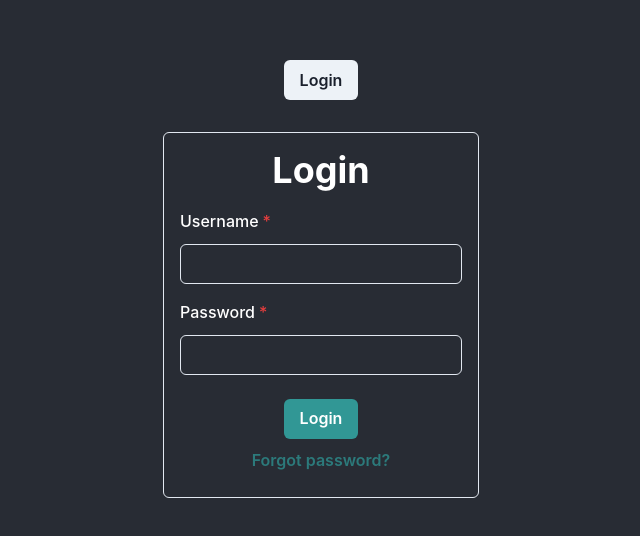
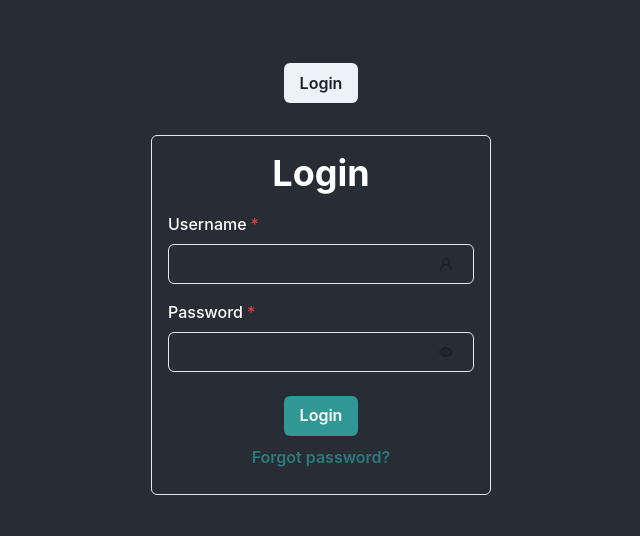
Before and after one commit to rizalrahardi/group-2, a React (Create React App) app in the folder projects/client/: page /login in a window 1280 px wide. Shown: the part 122-658 px from the top of the page, without its empty margins (319-959 px from the left). Built offline with nearby package versions, Linux system fonts and the light colour scheme; no server answers.

Commit message:
add icon login form

```diff
--- a/projects/client/src/App.js
+++ b/projects/client/src/App.js
@@ -1,24 +1,22 @@
-import axios from "axios";
-import logo from "./logo.svg";
+// import axios from "axios";
 import "./App.css";
-import { useEffect, useState } from "react";
-import { Button, ButtonGroup } from "@chakra-ui/react";
-import { Routes, Route, Link } from "react-router-dom";
+// import { useEffect, useState } from "react";
+import { Routes, Route } from "react-router-dom";
 import Login from "./pages/Login";
 import Home from "./pages/Home";
 import Admin from "./pages/Admin";
 import Navbar from "./components/Navbar";
 function App() {
-	const [message, setMessage] = useState("");
+	// const [message, setMessage] = useState("");
 
-	useEffect(() => {
-		(async () => {
-			const { data } = await axios.get(
-				`${process.env.REACT_APP_API_BASE_URL}/greetings`
-			);
-			setMessage(data?.message || "");
-		})();
-	}, []);
+	// useEffect(() => {
+	// 	(async () => {
+	// 		const { data } = await axios.get(
+	// 			`${process.env.REACT_APP_API_BASE_URL}/greetings`
+	// 		);
+	// 		setMessage(data?.message || "");
+	// 	})();
+	// }, []);
 	return (
 		<div className="App">
 			<header className="App-header">
--- a/projects/client/src/pages/Login.jsx
+++ b/projects/client/src/pages/Login.jsx
@@ -9,15 +9,17 @@ import {
 	Heading,
 	Alert,
 	AlertIcon,
+	InputRightElement,
+	InputGroup,
 } from "@chakra-ui/react";
 import { useNavigate } from "react-router-dom";
-
+import { AiFillEye, AiFillEyeInvisible, AiOutlineUser } from "react-icons/ai";
 const Login = () => {
-	// const [formData, setFormData] = useState({ username: "", password: "" });
 	const [isLoading, setIsLoading] = useState(false);
 	const [error, setError] = useState(null);
 	const [formData, setFormData] = useState({});
 	const navigate = useNavigate();
+	const [showPassword, setShowPassword] = useState(false);
 
 	const handleInputChange = (e) => {
 		setFormData((prevFormData) => ({
@@ -68,21 +70,49 @@ const Login = () => {
 			<form onSubmit={handleSubmit}>
 				<FormControl id="username" isRequired>
 					<FormLabel>Username</FormLabel>
+					<InputGroup>
 						<Input
 							type="text"
 							name="username"
 							value={formData.username}
 							onChange={handleInputChange}
 						/>
+						<InputRightElement width="3.5rem">
+							<Button
+								size={"md"}
+								bg="transparent"
+								_focus={{ outline: "none" }}
+								_active={{ outline: "none" }}
+								_hover={{ color: "teal.500" }}
+							>
+								<AiOutlineUser />
+							</Button>
+						</InputRightElement>
+					</InputGroup>
 				</FormControl>
 				<FormControl id="password" mt={4} isRequired>
 					<FormLabel>Password</FormLabel>
+					<InputGroup>
 						<Input
-						type="password"
+							type={showPassword ? "text" : "password"}
 							name="password"
 							value={formData.password}
 							onChange={handleInputChange}
 						/>
+						<InputRightElement width="3.5rem">
+							<Button
+								h="1.75rem"
+								size="md"
+								onClick={() => setShowPassword(!showPassword)}
+								bg="transparent"
+								_focus={{ outline: "none" }}
+								_active={{ outline: "none" }}
+								_hover={{ color: "teal.500" }}
+							>
+								{showPassword ? <AiFillEyeInvisible /> : <AiFillEye />}
+							</Button>
+						</InputRightElement>
+					</InputGroup>
 				</FormControl>
 
 				<Button
```
Lines whose indentation alone changed are shown as unchanged.
